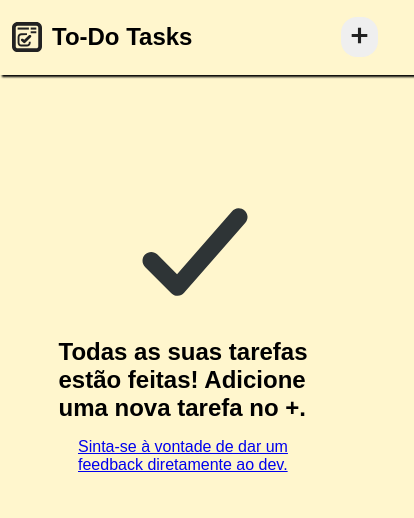
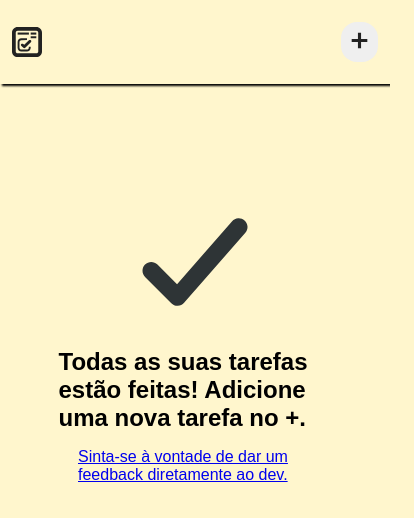
Before and after one commit to ryanhenrqq/ToDoTasks-Ts, a React (Vite) app: page / in a window 390 px wide. Shown: the top 518 px of the page, 414 px wide, since content can reach past the window. Built offline with nearby package versions, Linux system fonts and the light colour scheme.

Commit message:
ui/chore: remaking css calls and components on tasks view

```diff
--- a/src/components/creator/notecreator.tsx
+++ b/src/components/creator/notecreator.tsx
@@ -25,6 +25,10 @@ export function CreateTask({onChange}: NoteCreatorProps) {
   const [noteTime, setNoteTime] = useState('')
   const handleCreate = () => {
     console.log(noteTitle, noteDesc, noteDate, noteTime, Date.now())
+    if (noteTitle==""&&noteDesc==""){
+      console.log("Nenhuma nota adicionada")
+      return
+    }
 
     const newNote: Note = {
       id: String(Date.now()),
--- a/src/components/header/header.css
+++ b/src/components/header/header.css
@@ -3,9 +3,8 @@ header {
     display: flex;
     flex-direction: row;
     justify-content: space-between;
-    padding: 12px;
     width: 100%;
-    height: 6vh;
+    height: 10vh;
     box-shadow: 2px 2px 2px black;
 }
 .left-side, .right-side {
@@ -13,12 +12,13 @@ header {
     flex-direction: row;
     justify-content: center;
     align-items: center;
+    margin-left: 12px;
+    margin-right: 12px;
 }
 .left-side:hover {
     cursor: pointer;
 }
 .right-side {
-    margin-right: 24px;
     gap: 12px;
 }
 .left-side img {
@@ -46,7 +46,7 @@ header {
 
 @media (max-width: 768px) {
     .left-side h1{
-        font-size: 24px;
+        display: none;
     }
     .left-side img{
         width: 30px;
--- a/src/components/views/taskview.css
+++ b/src/components/views/taskview.css
@@ -16,8 +16,6 @@
 .all-done-main b {
     font-size: 24px;
 }
-
-/* TASKSVIEW PROPERTIES */
 .all-done-main {
     display: flex;
     flex-direction: column;
@@ -33,22 +31,20 @@
 .all-done-main b {
     font-size: 24px;
 }
+
+/* TASKSVIEW PROPERTIES */
+
 .tasker-listing {
-    display: flex;
-    flex-direction: column;
-    justify-content: center;
-    align-items: center;
     width: 100%;
     height: 100%;
-    gap: 18px;
 }
 .title-list {
     display: flex;
-    align-items: center;
-    justify-content: start;
     font-size: 36px;
     font-weight: bolder;
     padding-bottom: 14px;
+    padding-left: 14px;
+    padding-right: 14px;
 }
 .title-list img {
     width: 50px;
@@ -56,27 +52,30 @@
     object-fit: cover;
 }
 .pad-hor {
+    display: flex;
+    flex-direction: column;
+    align-items: center;
+    justify-content: center;
     margin-top: 1rem;
     margin-bottom: 1rem;
-    margin-left: 5%;
     width: 100%;
+    padding-left: 8px;
+    padding-right: 8px;
 }
 .task-object {
     display: flex;
     flex-direction: row;
     justify-content: space-between;
+    align-items: center;
     background-color: #ffed9c;
-    padding: 14px;
-    margin-top: 1%;
     border-radius: 24px;
+    padding: 12px;
     width: 90%;
-    gap: 12px;
 }
 .left-side-tsk-obj {
     display: flex;
     flex-direction: column;
     gap: 10px;
-    width: 55%;
 }
 .right-side-tsk-obj {
     display: flex;
--- a/src/components/views/taskview.tsx
+++ b/src/components/views/taskview.tsx
@@ -19,7 +19,7 @@ export function TasksView({note, onChangeNotes}: TaskViewProps) {
           <div className="today-list pad-hor" id="today-list">
             <div className="title-list"><img src={hourglassIcon} alt="Ampulheta" />Proximas Tarefas</div>
             {note.map((note) => (
-              <div key={note.id}>
+              <div key={note.id} className="task-object">
                 <TaskCard title={note.noteTitle}
                     description={note.noteDesc}
                     date={note.noteDate}
@@ -37,7 +37,6 @@ export function TasksView({note, onChangeNotes}: TaskViewProps) {
 function TaskCard({title, description, date, hour, onDelete}: TaskCardsProps) {
   return(
     <>
-      <div className="task-object">
         <div className="left-side-tsk-obj">
             <b className="three-dotter-set">{title}</b>
             <i className="three-dotter-set">{description}</i>
@@ -50,7 +49,6 @@ function TaskCard({title, description, date, hour, onDelete}: TaskCardsProps) {
             <img src={timerIcon} className="timer-ch-note" alt="Temporizador" style={{display:'none'}} />
             <img src={trashIcon} alt="Lixeira" className="trash-ind-note" onClick={onDelete} />
         </div>
-      </div>
     </>
   )
 }
```
